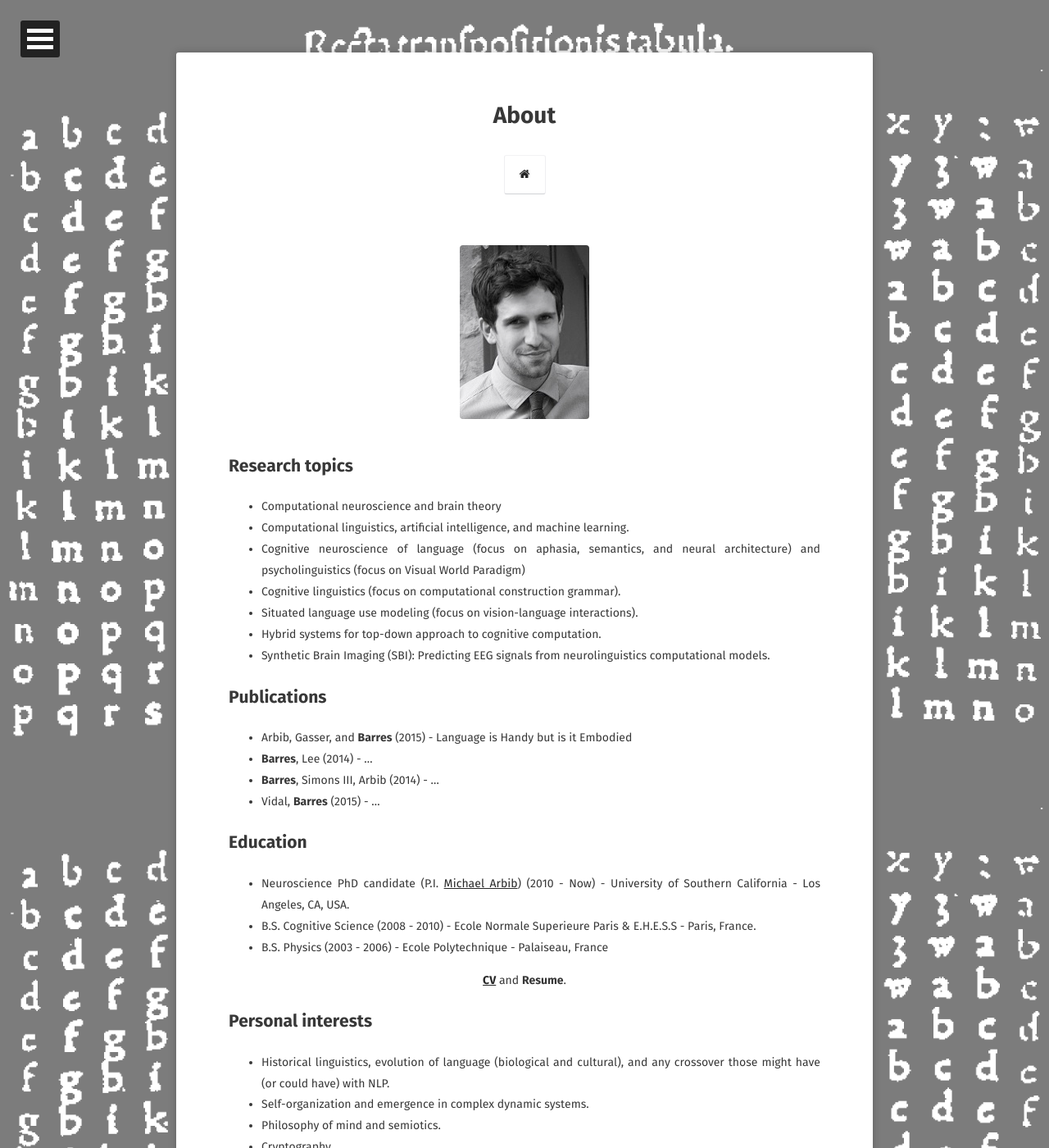
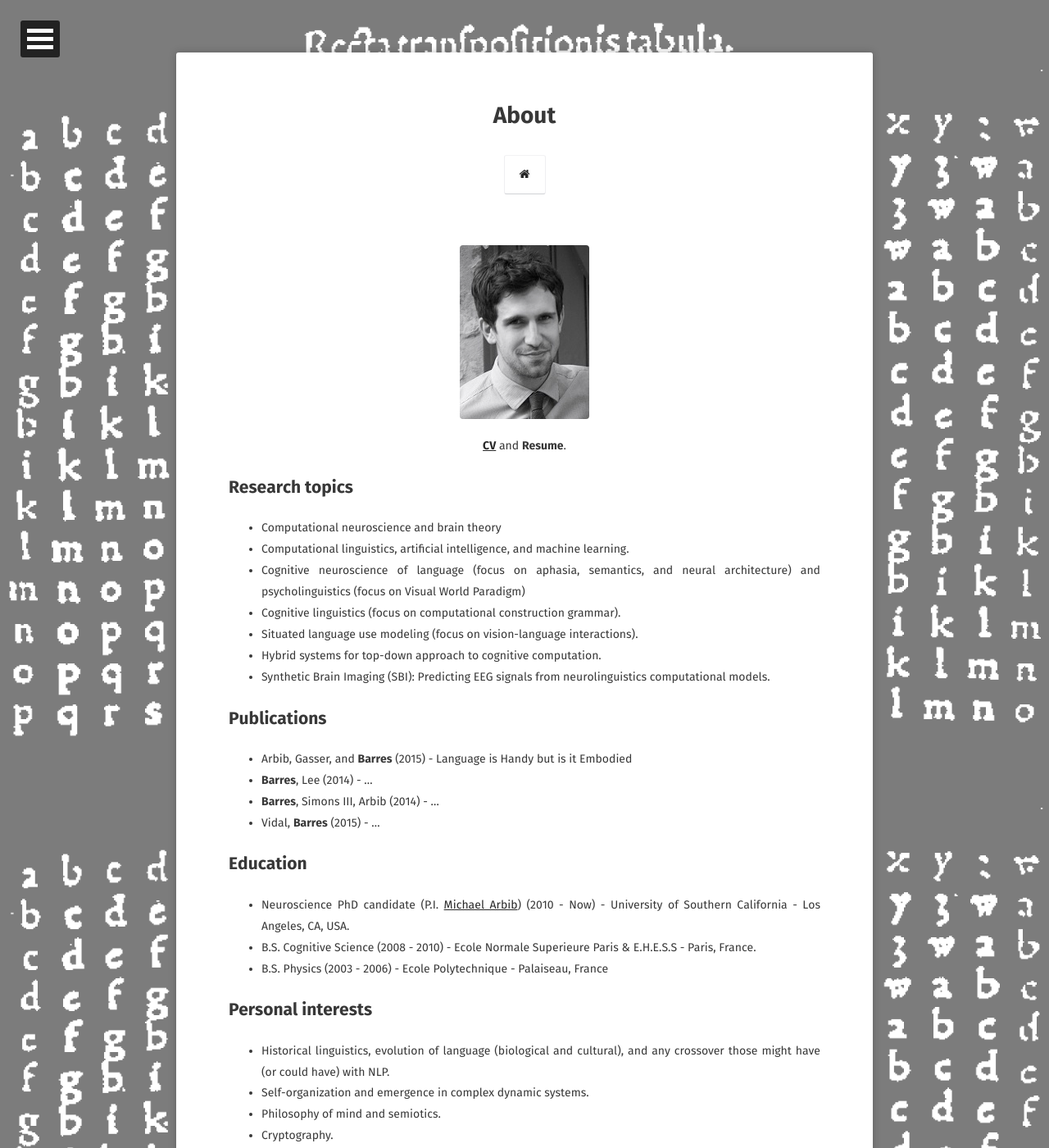
Before and after one commit to victorbarres/victorbarres.github.io, a Jekyll site: the page built from about/index.md, in a window 1280 px wide and 1400 px high. Shown: the whole window at 82% size. Built offline with Jekyll 4.4.1, drawn with Linux system fonts in a browser that asks for light colours; some web fonts are replaced.

Commit message:
change about

```diff
--- a/about/index.md
+++ b/about/index.md
@@ -9,6 +9,10 @@
 <figure>
 	<img src="/assets/img/portrait.png">
 </figure>
+
+<div align="center">
+<a href="/assets/dat/barres-cv.pdf"><b>CV</b></a> and <b>Resume</b>.
+</div>
 
 ## Research topics
 * Computational neuroscience and brain theory
@@ -29,9 +33,6 @@
 * Neuroscience PhD candidate (P.I. <a href="https://scholar.google.com/citations?user=it1vhYAAAAAJ&hl=en">Michael Arbib</a>)  (2010 - Now) - University of Southern California - Los Angeles, CA, USA.
 * B.S. Cognitive Science (2008 - 2010) - Ecole Normale Superieure Paris & E.H.E.S.S - Paris, France.
 * B.S. Physics (2003 - 2006) - Ecole Polytechnique - Palaiseau, France
-<div align="center">
-<a href="/assets/dat/barres-cv.pdf"><b>CV</b></a> and <b>Resume</b>.
-</div>
 
 ## Personal interests
 * Historical linguistics, evolution of language (biological and cultural), and any crossover those might have (or could have) with NLP.
```
